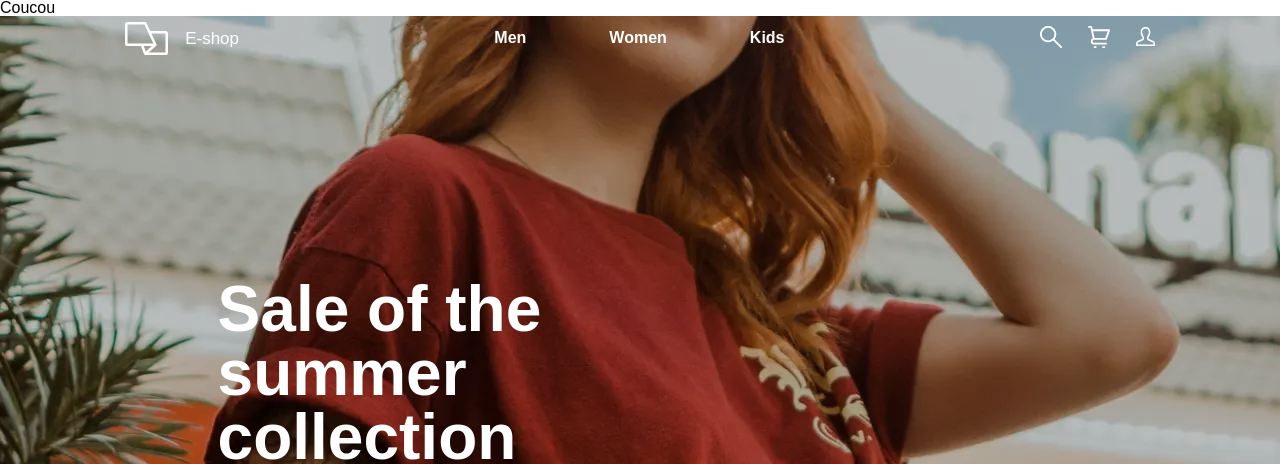
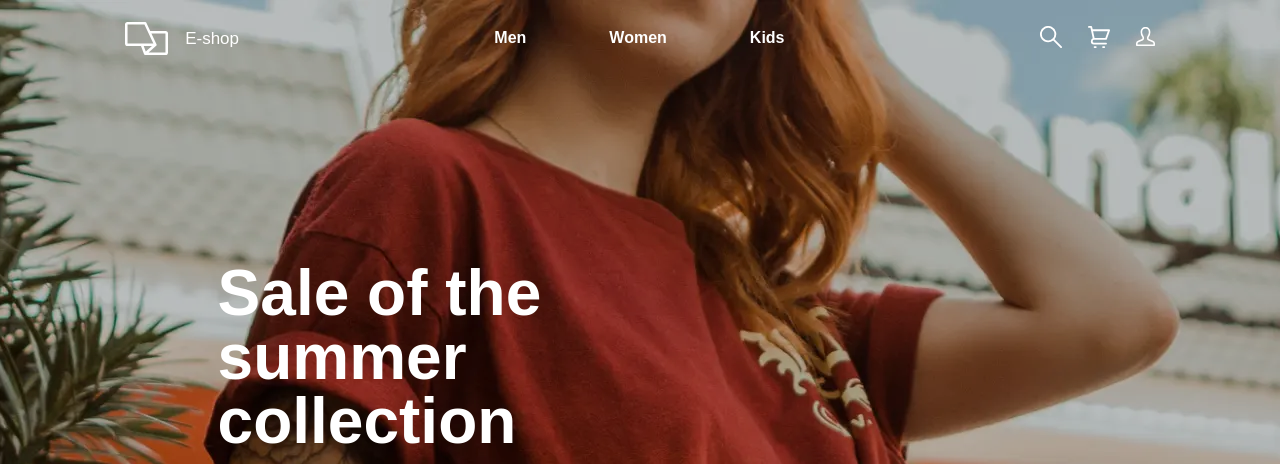
Before and after one commit to grintzdel/saewp, a website built with webpack: page index.html in a window 1280 px wide. Shown: the top 464 px of the page. Built offline with nearby package versions, Linux system fonts and the light colour scheme; files whose address does not match are found by name.

Commit message:
update index.html

```diff
--- a/index.html
+++ b/index.html
@@ -9,8 +9,6 @@
     <title>E-shop</title>
 </head>
 <body>
-
-    <h1>Coucou</h1>
 
 <!-- HEADER -->
 <header class="header">
```
Also changed, not shown: dist/images/interface_media.webp (added), src/images/interface_media.png (added).
